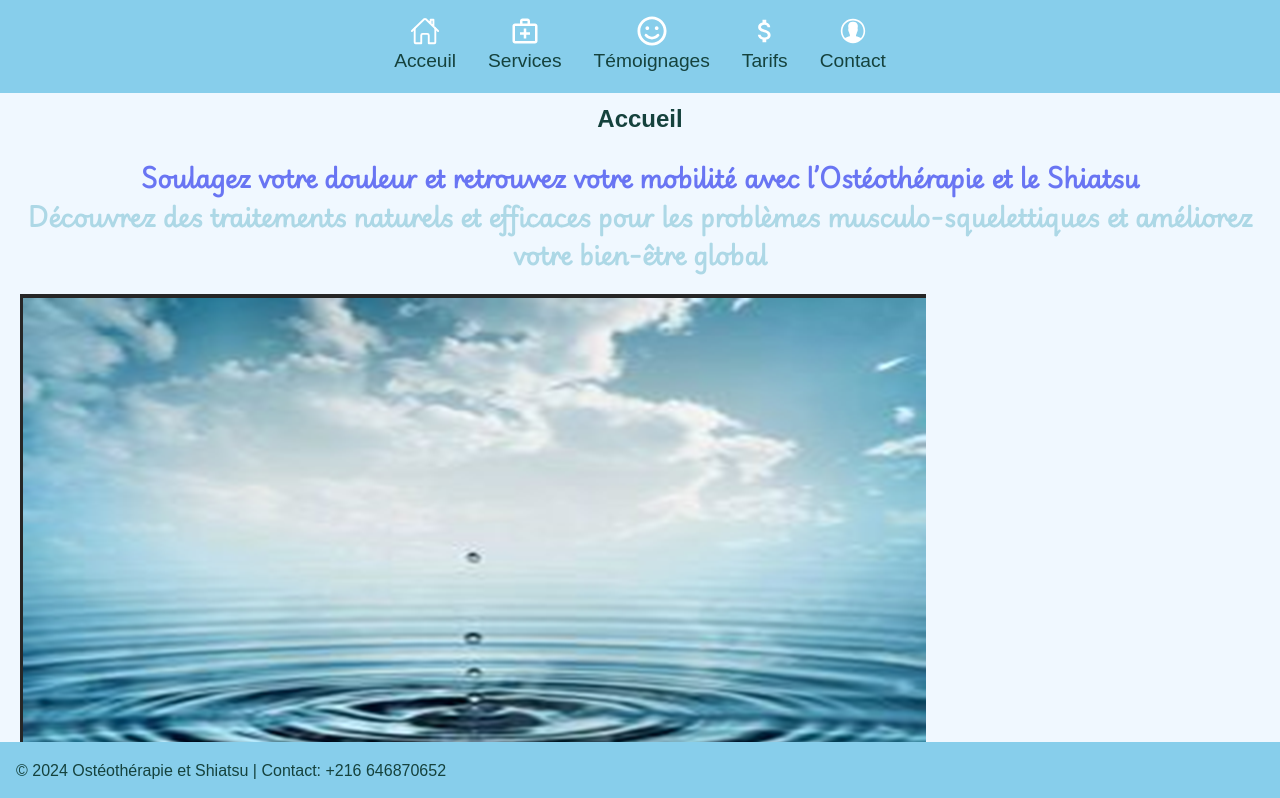
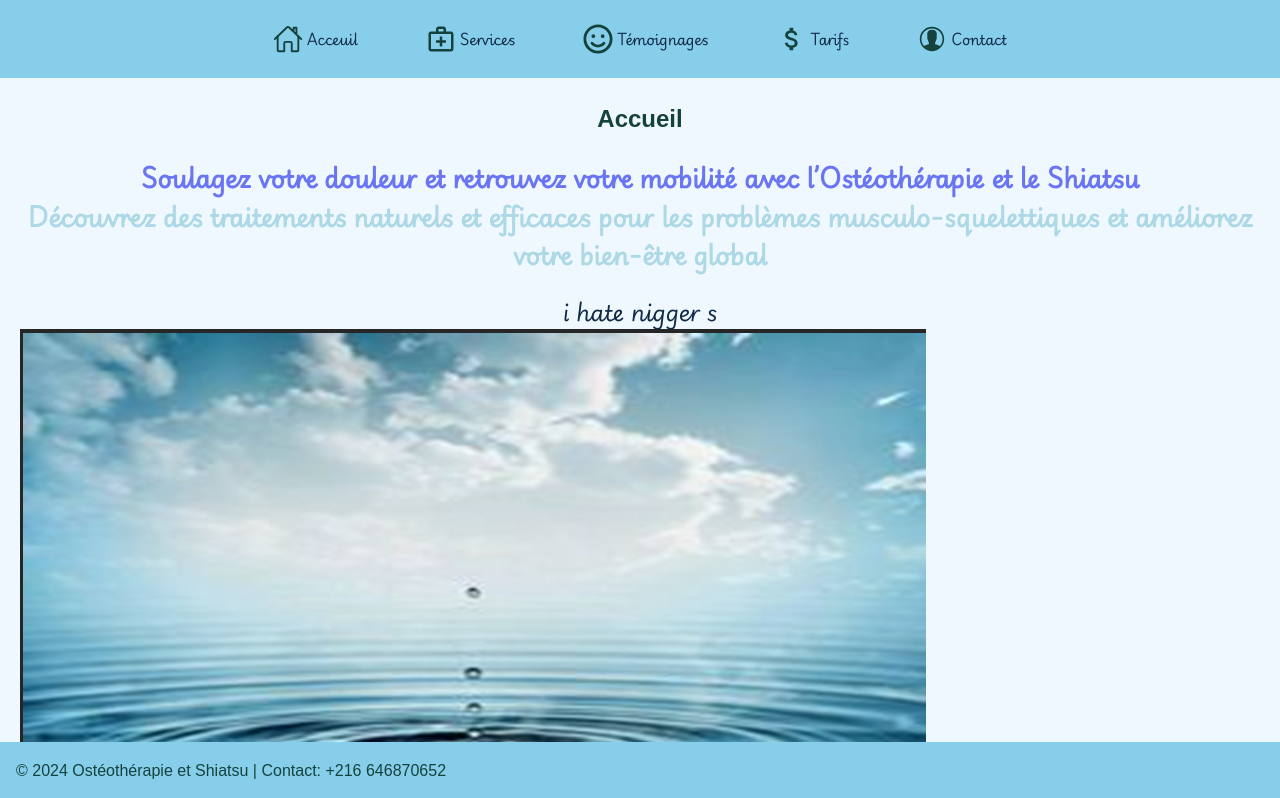
Before and after one commit to botUwU/Oshyp, a React (Vite) app: page / in a window 1280 px wide. Shown: the top 798 px of the page. Built offline with nearby package versions, Linux system fonts and the light colour scheme.

Commit message:
fixed navbar buttons  animations

```diff
--- a/src/App.jsx
+++ b/src/App.jsx
@@ -9,6 +9,7 @@ import GlobalStyle from "./GlobalStyle";
 import { BiFontSize } from "react-icons/bi";
 import styled from "styled-components";
 import CTitle from "./customComponents/CTitle";
+import Cp from "./customComponents/Cp";
 const StyledImage = styled.img`
   width: 50%;
   height: 50%;
@@ -37,6 +38,9 @@ function App() {
             Découvrez des traitements naturels et efficaces pour les problèmes
             musculo-squelettiques et améliorez votre bien-être global
           </CTitle>
+          <Cp size="xxl_Italic" weight="bold" color="main">
+            i hate nigger s
+          </Cp>
         </StyledDescription>
         {/* <p style={{ fontSize: "24px" }}>speed</p> */}
         <img src="src\data\water.png" alt="" />
--- a/src/components/Header.jsx
+++ b/src/components/Header.jsx
@@ -6,6 +6,8 @@ import { FaRegSmile } from "react-icons/fa";
 import { MdAttachMoney } from "react-icons/md";
 import { IoIosContact } from "react-icons/io";
 import styled from "styled-components";
+import Cp from "../customComponents/Cp";
+import NavButton from "../customComponents/CNavButtons";
 const Linkdiv = styled.div`
   display: flex;
   flex-direction: column;
@@ -19,42 +21,42 @@ const Header = () => {
         <ul>
           <li>
             <a href="#home">
-              <Linkdiv>
+              <NavButton>
                 <IoHomeOutline size={"30px"} />
-                <p>Acceuil</p>
-              </Linkdiv>
+                <Cp>Acceuil</Cp>
+              </NavButton>
             </a>
           </li>
           <li>
             <a href="#services">
-              <Linkdiv>
+              <NavButton>
                 <MdOutlineMedicalServices size={"30px"} />
-                <p>Services</p>
-              </Linkdiv>
+                <Cp>Services</Cp>
+              </NavButton>
             </a>
           </li>
           <li>
             <a href="#testimonials">
-              <Linkdiv>
+              <NavButton>
                 <FaRegSmile size={"30px"} />
-                <p>Témoignages</p>
-              </Linkdiv>
+                <Cp>Témoignages</Cp>
+              </NavButton>
             </a>
           </li>
           <li>
             <a href="#pricing">
-              <Linkdiv>
+              <NavButton>
                 <MdAttachMoney size={"30px"} />
-                <p>Tarifs</p>
-              </Linkdiv>
+                <Cp>Tarifs</Cp>
+              </NavButton>
             </a>
           </li>
           <li>
             <a href="#contact">
-              <Linkdiv>
+              <NavButton>
                 <IoIosContact size={"30px"} />
-                <p>Contact</p>
-              </Linkdiv>
+                <Cp>Contact</Cp>
+              </NavButton>
             </a>
           </li>
         </ul>
--- a/src/customComponents/CNavButtons.jsx
+++ b/src/customComponents/CNavButtons.jsx
@@ -3,7 +3,10 @@ import styled from "styled-components";
 
 const NavButton = styled.a`
   position: relative;
-  display: inline-block;
+  display: flex;
+  gap: 4px;
+  align-items: center;
+  justify-content: center;
   padding: 8px 18px;
   color: #15423d; /* Text color */
   font-size: 1.2rem;
```
